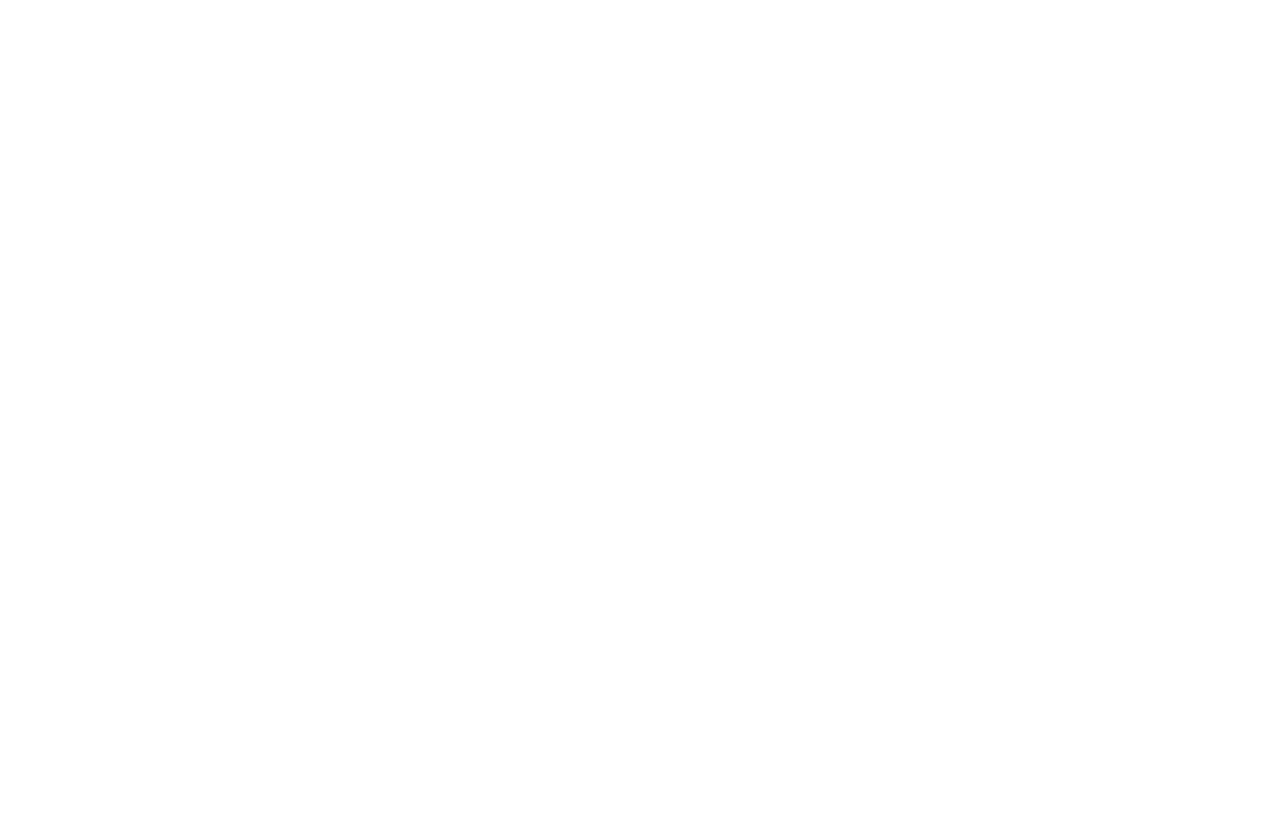
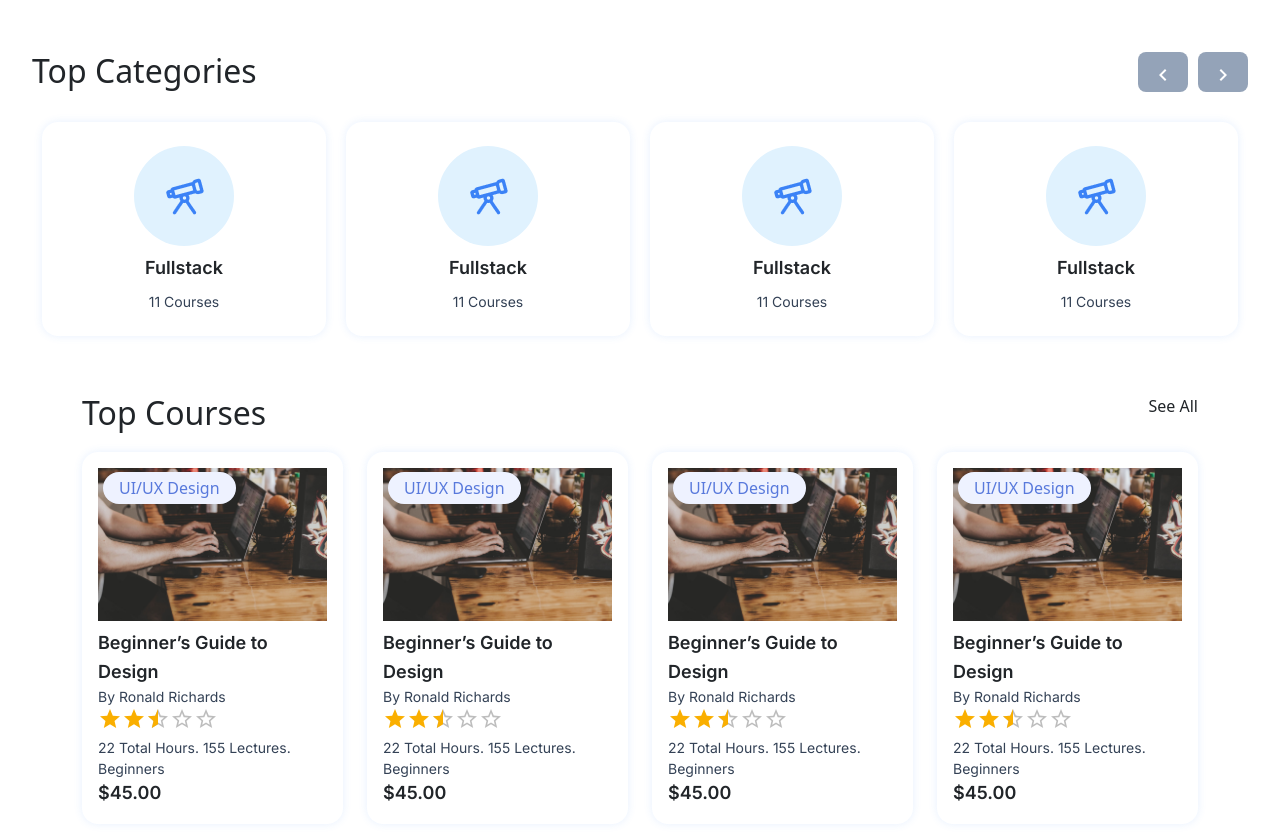
Before and after one commit to mohamadhesham00/byway-ui, a React (Vite) app: page / in a window 1280 px wide. Shown: the top 838 px of the page. Before the commit the page ends 800 px from the top, so only its background shows below. Built offline with nearby package versions, Linux system fonts and the light colour scheme.

Commit message:
Feat: Initially created landing page

```diff
--- a/src/App.jsx
+++ b/src/App.jsx
@@ -2,9 +2,13 @@
 import "slick-carousel/slick/slick-theme.css";
 import "slick-carousel/slick/slick.css";
 import "./App.css";
-
+import { LandingHome } from "./pages/LandingHome";
 function App() {
-  return <></>;
+  return (
+    <>
+      <LandingHome />
+    </>
+  );
 }
 
 export default App;
--- /dev/null
+++ b/src/pages/LandingHome.jsx
@@ -0,0 +1,10 @@
+import { TopCategories } from "../components/Category/TopCategories";
+import { CourseSection } from "../components/Course/CourseSection";
+export const LandingHome = () => {
+  return (
+    <>
+      <TopCategories />
+      <CourseSection Title="Top Courses" />
+    </>
+  );
+};
```
